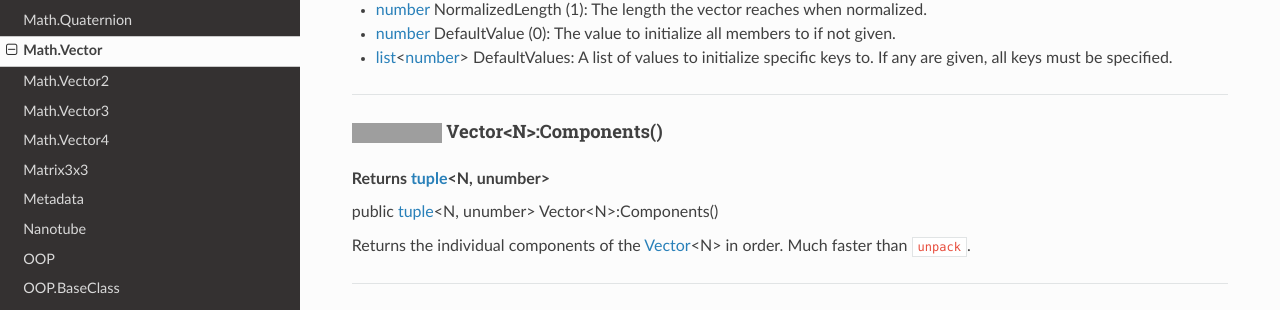
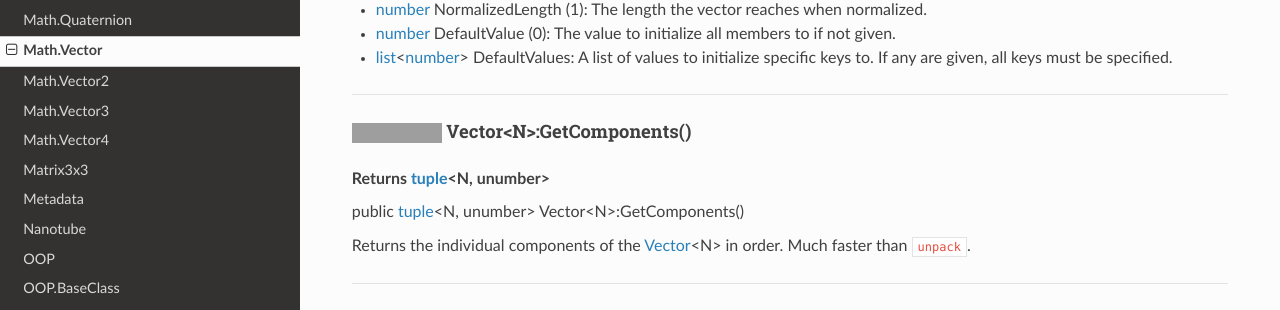
Before and after one commit to lua-carbon/carbon, an MkDocs documentation site: the page built from docs/Classes/Math.Vector.md, in a window 1280 px wide and 900 px high, scrolled down 676 px. Shown: the part 141-451 px from the top of the window. Built offline with MkDocs 1.6.1, drawn with Linux system fonts in a browser that asks for light colours; nearby versions of some CDN libraries; old or Windows-style settings are respelled for this version of MkDocs; grey boxes are pictures that could not be loaded.

Commit message:
Matrix, Vector changes: - Vector:Components renamed to Vector:GetComponents - Added Matrix:GetComponents

```diff
--- a/docs/Classes/Math.Vector.md
+++ b/docs/Classes/Math.Vector.md
@@ -37,13 +37,13 @@ The following parameters are valid:
 - [list](Types#list)&lt;[number](Types#number)&gt; DefaultValues: A list of values to initialize specific keys to. If any are given, all keys must be specified.
 
 <hr/>
-<h4 class="method-name"><img alt="public" src="https://img.shields.io/badge/ -public-11b237.svg?style=flat-square" />  Vector&lt;N&gt;:Components()</h4>
+<h4 class="method-name"><img alt="public" src="https://img.shields.io/badge/ -public-11b237.svg?style=flat-square" />  Vector&lt;N&gt;:GetComponents()</h4>
 
 
 
 **Returns  [tuple](Types#tuple)&lt;N, unumber&gt;**
 
-public [tuple](Types#tuple)&lt;N, unumber&gt; Vector&lt;N&gt;:Components()
+public [tuple](Types#tuple)&lt;N, unumber&gt; Vector&lt;N&gt;:GetComponents()
 
 Returns the individual components of the [Vector](Classes/Math.Vector)&lt;N&gt; in order. Much faster than `unpack`.
 
```
Also changed, not shown: 3 other files.
